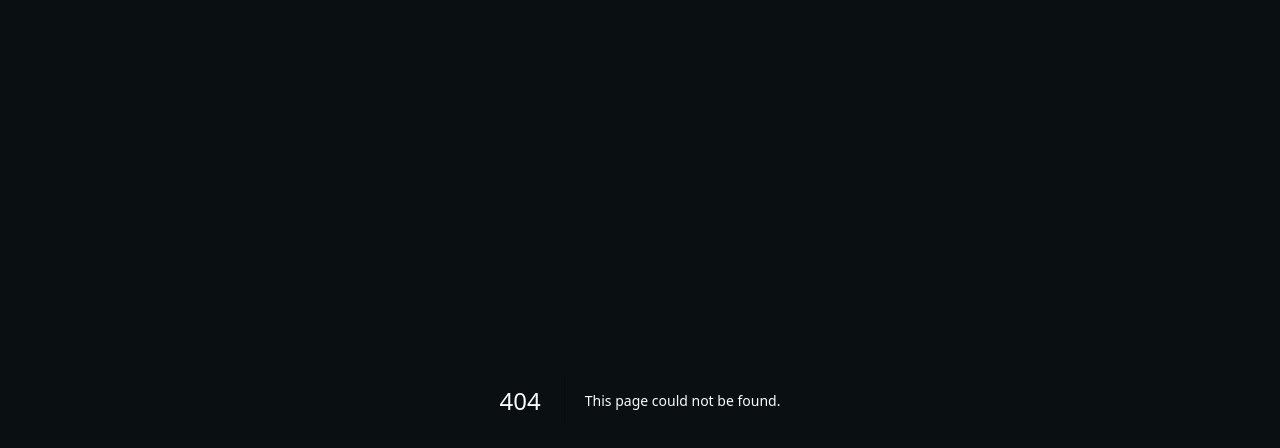
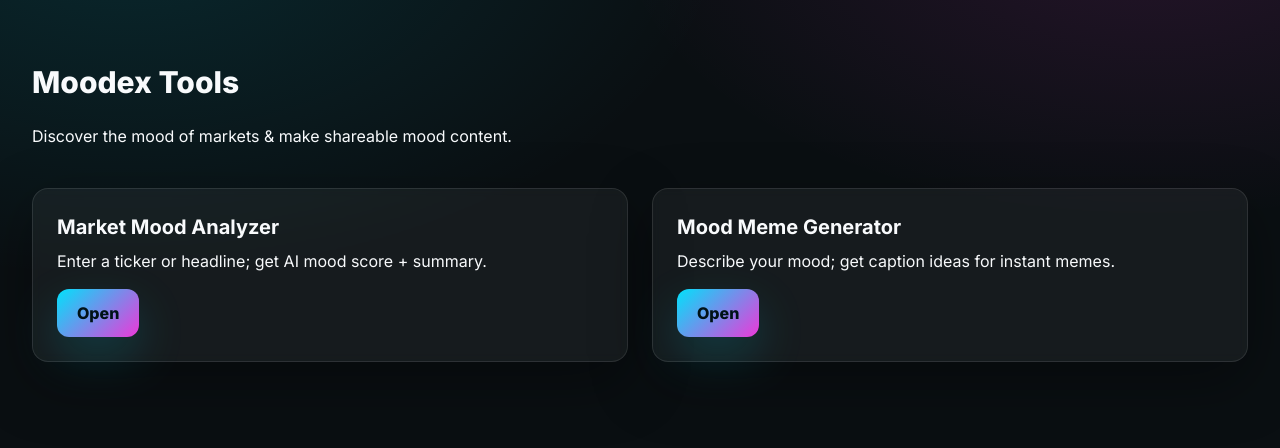
Before and after one commit to Moodex-io/moodex-app, a Next.js app: page /tools in a window 1280 px wide. Before the commit this address had no page. Shown: the top 448 px of the page. Built offline with nearby package versions, Linux system fonts and the light colour scheme.

Commit message:
Create page.tsx

```diff
--- /dev/null
+++ b/app/tools/page.tsx
@@ -0,0 +1,25 @@
+// app/tools/page.tsx
+import Link from "next/link";
+
+export default function ToolsHub() {
+  return (
+    <main className="wrap py-16">
+      <h1 className="text-3xl font-extrabold mb-6">Moodex Tools</h1>
+      <p className="muted mb-10">Discover the mood of markets & make shareable mood content.</p>
+
+      <div className="grid gap-6 md:grid-cols-2">
+        <div className="card p-6">
+          <h2 className="font-bold text-xl mb-2">Market Mood Analyzer</h2>
+          <p className="muted mb-4">Enter a ticker or headline; get AI mood score + summary.</p>
+          <Link href="/tools/analyze" className="btn btn-primary">Open</Link>
+        </div>
+
+        <div className="card p-6">
+          <h2 className="font-bold text-xl mb-2">Mood Meme Generator</h2>
+          <p className="muted mb-4">Describe your mood; get caption ideas for instant memes.</p>
+          <Link href="/tools/meme" className="btn btn-primary">Open</Link>
+        </div>
+      </div>
+    </main>
+  );
+}
```
